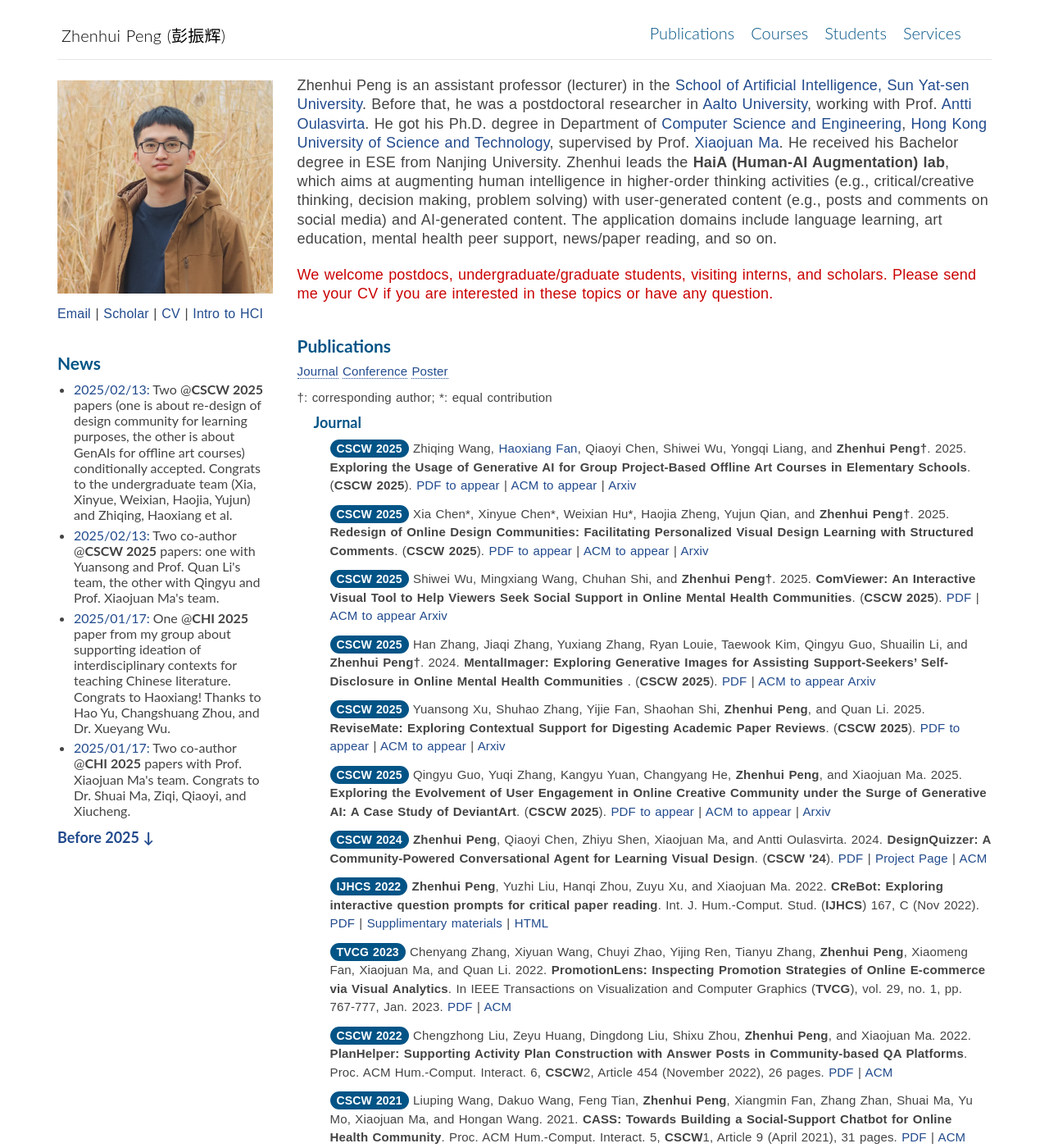
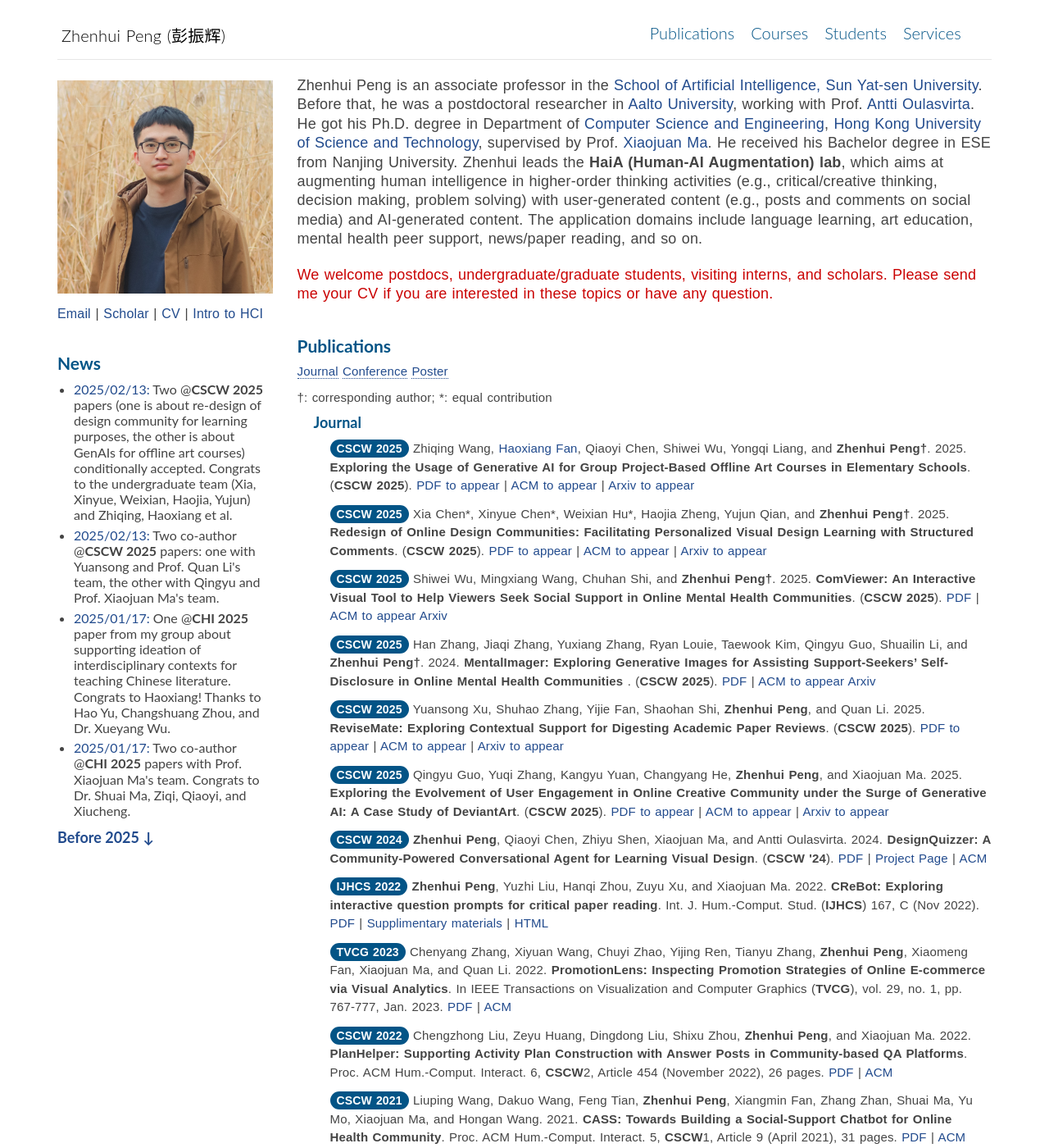
Before and after one commit to PenguinZhou/PenguinZhou.github.io, a Jekyll site: the page index.html, which Jekyll copies as it is, in a window 1280 px wide and 1400 px high. Shown: the whole window at 82% size. Built offline with Jekyll 4.4.1, drawn with Linux system fonts in a browser that asks for light colours; some of the changed text lies outside the part shown.

Commit message:
Update index.html

```diff
--- a/index.html
+++ b/index.html
@@ -297,7 +297,7 @@
             <main class="col-md-9">
                 <!-- <h3 class="widget-title">Biography</h3> -->
                 <div class="biography">
-                    <p style="font-size: 18px;"> Zhenhui Peng is an assistant professor (lecturer) in the <a href="http://sai.sysu.edu.cn/">School of Artificial Intelligence, Sun Yat-sen University</a>.
+                    <p style="font-size: 18px;"> Zhenhui Peng is an associate professor in the <a href="http://sai.sysu.edu.cn/">School of Artificial Intelligence, Sun Yat-sen University</a>.
                         Before that, he was a postdoctoral researcher in <a href="https://www.aalto.fi/en">Aalto University</a>, working with Prof. <a href="http://users.comnet.aalto.fi/oulasvir/">Antti Oulasvirta</a>.
                         He got his Ph.D. degree in Department of
                         <a href="https://www.cse.ust.hk/">Computer Science and Engineering</a>,
@@ -347,14 +347,14 @@
                             (<strong>CSCW 2025</strong>).
                             <a href="docs/cscw25_conviewer_arxiv.pdf">PDF to appear</a> |
                             <a href="https://dl.acm.org/doi/10.1145/3654777.3676390">ACM to appear</a> |
-                            <a href="https://arxiv.org/abs/2411.19169">Arxiv</a>
+                            <a href="https://arxiv.org/abs/2411.19169">Arxiv to appear</a>
                         </p>
                         <p class="paper"> <span class="venue">CSCW 2025</span> Xia Chen*, Xinyue Chen*, Weixian Hu*, Haojia Zheng, Yujun Qian, and <strong>Zhenhui Peng&#8224;</strong>.
                             2025. <strong>Redesign of Online Design Communities: Facilitating Personalized Visual Design Learning with Structured Comments</strong>.
                             (<strong>CSCW 2025</strong>).
                             <a href="docs/cscw25_conviewer_arxiv.pdf">PDF to appear</a> |
                             <a href="https://dl.acm.org/doi/10.1145/3654777.3676390">ACM to appear</a> |
-                            <a href="https://arxiv.org/abs/2411.19169">Arxiv</a>
+                            <a href="https://arxiv.org/abs/2411.19169">Arxiv to appear</a>
                         </p>
 
                         <p class="paper"> <span class="venue">CSCW 2025</span> Shiwei Wu, Mingxiang Wang, Chuhan Shi, and <strong>Zhenhui Peng&#8224;</strong>.
@@ -362,7 +362,7 @@
                             (<strong>CSCW 2025</strong>).
                             <a href="docs/cscw25_comviewer_arxiv.pdf">PDF</a> |
                             <a href="https://dl.acm.org/doi/10.1145/3654777.3676390">ACM to appear</a>
-                            <a href="https://arxiv.org/abs/2411.19169">Arxiv</a>
+                            <a href="https://arxiv.org/abs/2411.19169">Arxiv </a>
                         </p>
 
                         <p class="paper"> <span class="venue">CSCW 2025</span> Han Zhang, Jiaqi Zhang, Yuxiang Zhang, Ryan Louie, Taewook Kim, Qingyu Guo, Shuailin Li, and <strong>Zhenhui Peng&#8224;</strong>.
@@ -377,14 +377,14 @@
                             (<strong>CSCW 2025</strong>).
                             <a href="docs/cscw25_conviewer_arxiv.pdf">PDF to appear</a> |
                             <a href="https://dl.acm.org/doi/10.1145/3654777.3676390">ACM to appear</a> |
-                            <a href="https://arxiv.org/abs/2411.19169">Arxiv</a>
+                            <a href="https://arxiv.org/abs/2411.19169">Arxiv to appear</a>
                         </p>
                         <p class="paper"> <span class="venue">CSCW 2025</span> Qingyu Guo, Yuqi Zhang, Kangyu Yuan, Changyang He, <strong>Zhenhui Peng</strong>, and Xiaojuan Ma.
                             2025. <strong>Exploring the Evolvement of User Engagement in Online Creative Community under the Surge of Generative AI: A Case Study of DeviantArt</strong>.
                             (<strong>CSCW 2025</strong>).
                             <a href="docs/cscw25_conviewer_arxiv.pdf">PDF to appear</a> |
                             <a href="https://dl.acm.org/doi/10.1145/3654777.3676390">ACM to appear</a> |
-                            <a href="https://arxiv.org/abs/2411.19169">Arxiv</a>
+                            <a href="https://arxiv.org/abs/2411.19169">Arxiv to appear</a>
                         </p>
                         <p class="paper"> <span class="venue">CSCW 2024</span> <strong>Zhenhui Peng</strong>, Qiaoyi Chen, Zhiyu Shen, Xiaojuan Ma, and Antti Oulasvirta.
                             2024. <strong>DesignQuizzer: A Community-Powered Conversational Agent for Learning Visual Design</strong>.
```
Also changed, not shown: other parts of index.html (+1 -1 lines).
